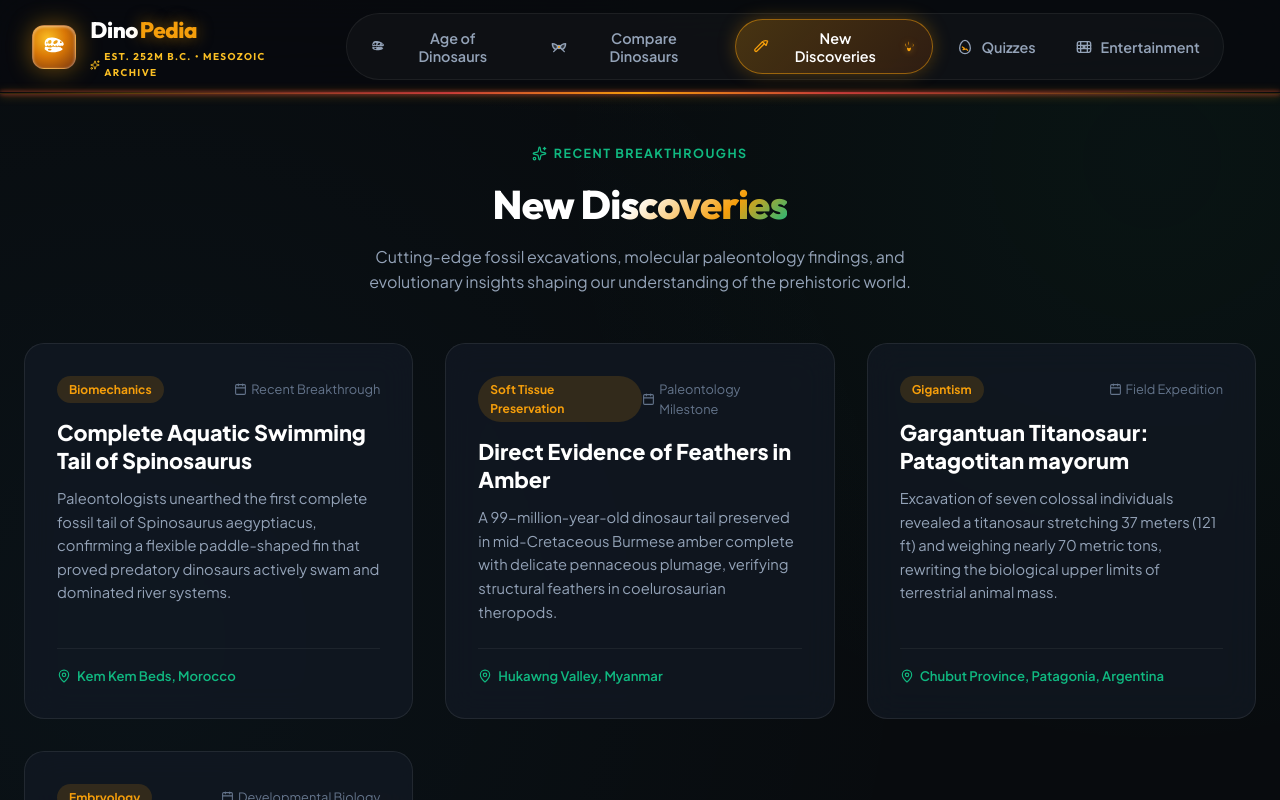
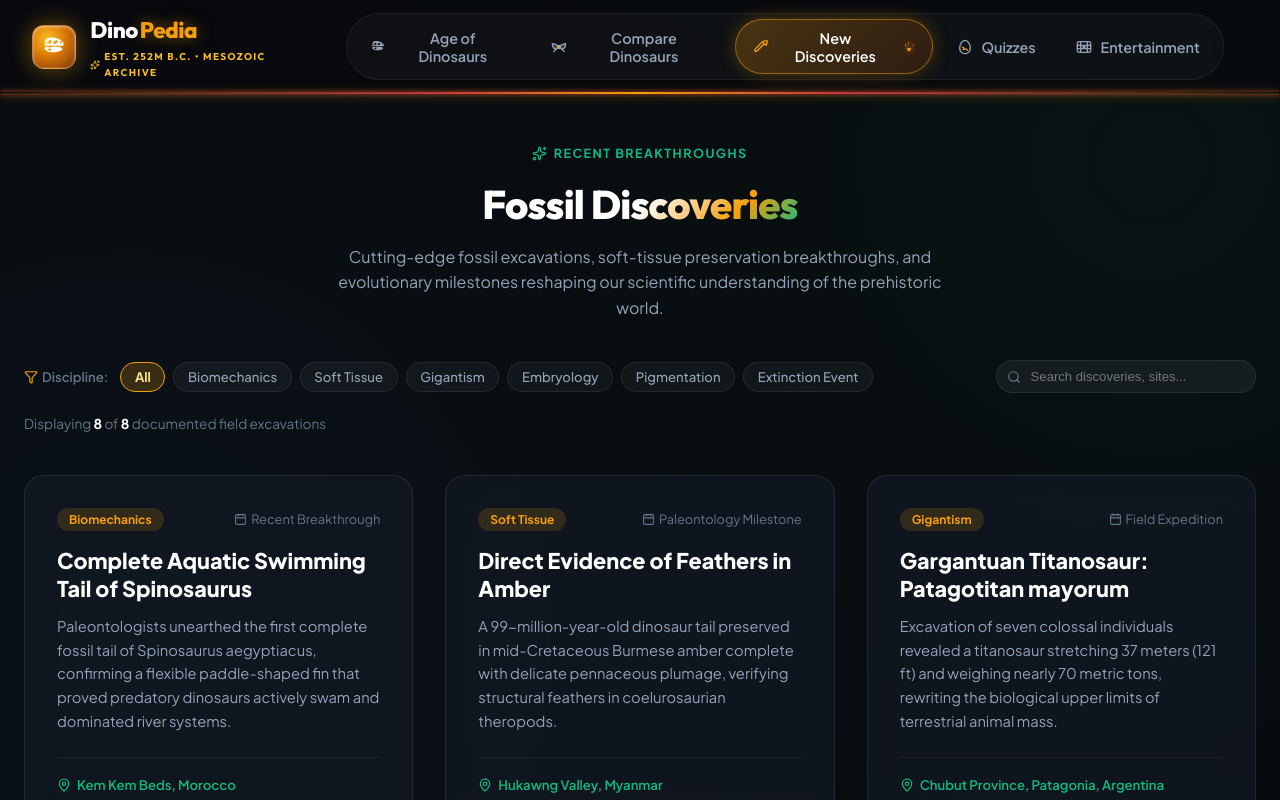
Before and after one commit to MinukaPanagoda/dinopedia, a React (Vite) app in the folder frontend/: page / in a window 1280 px wide. Both pictures are taken after a click on the button "New Discoveries". Shown: the top 800 px of the page. Built offline with nearby package versions, Linux system fonts and the light colour scheme.

Commit message:
feat(discoveries): add research discipline filters, live search, and expanded excavations catalog

```diff
--- a/frontend/src/components/DiscoveriesPage.jsx
+++ b/frontend/src/components/DiscoveriesPage.jsx
@@ -1,5 +1,5 @@
-import React from 'react';
-import { Sparkles, Calendar, MapPin } from 'lucide-react';
+import React, { useState } from 'react';
+import { Sparkles, Calendar, MapPin, Search, X, Filter, Compass } from 'lucide-react';
 
 const DISCOVERIES = [
   {
@@ -14,7 +14,7 @@ const DISCOVERIES = [
     year: "Paleontology Milestone",
     location: "Hukawng Valley, Myanmar",
     desc: "A 99-million-year-old dinosaur tail preserved in mid-Cretaceous Burmese amber complete with delicate pennaceous plumage, verifying structural feathers in coelurosaurian theropods.",
-    tag: "Soft Tissue Preservation"
+    tag: "Soft Tissue"
   },
   {
     title: "Gargantuan Titanosaur: Patagotitan mayorum",
@@ -29,38 +29,205 @@ const DISCOVERIES = [
     location: "Ganzhou, Southern China",
     desc: "An exquisitely preserved oviraptorosaur embryo curled in its egg in a pre-hatching posture identical to modern bird chicks, demonstrating that avian tucking behavior originated in theropods.",
     tag: "Embryology"
+  },
+  {
+    title: "Pristine 3D Armored Nodosaur Mummy: Borealopelta",
+    year: "Exceptional Preservation",
+    location: "Millennium Mine, Alberta, Canada",
+    desc: "A 110-million-year-old armored dinosaur so impeccably petrified in marine sediment that its keratinous armor sheaths, skin texture, and reddish-brown countershading camouflage remained intact.",
+    tag: "Soft Tissue"
+  },
+  {
+    title: "First Direct Color Pigments in Sinosauropteryx",
+    year: "Microscopic Breakthrough",
+    location: "Jehol Biota, Liaoning, China",
+    desc: "Scanning electron microscopy detected fossilized melanosome organelle structures in Sinosauropteryx feathers, revealing orange-and-white banded tail rings and a raccoon-like facial bandit mask.",
+    tag: "Pigmentation"
+  },
+  {
+    title: "Tanis: Ground Zero of Asteroid Impact Day",
+    year: "Extinction Event Bed",
+    location: "Hell Creek Formation, North Dakota, USA",
+    desc: "A seismically driven surge deposit capturing the immediate minutes to hours after the Chicxulub bolide impact, preserving impact glass spherules embedded directly in fossil fish gills.",
+    tag: "Extinction Event"
+  },
+  {
+    title: "Fossilized Vocal Larynx of Pinacosaurus",
+    year: "Paleoacoustics",
+    location: "Djadokhta Formation, Gobi Desert, Mongolia",
+    desc: "Discovery of a kinetic, bird-like larynx in an ankylosaur demonstrating that dinosaurs possessed vocal modifications capable of producing complex calls, coos, and loud acoustic displays.",
+    tag: "Biomechanics"
   }
 ];
 
+const DISCOVERY_TAGS = ["All", "Biomechanics", "Soft Tissue", "Gigantism", "Embryology", "Pigmentation", "Extinction Event"];
+
 export default function DiscoveriesPage() {
+  const [selectedTag, setSelectedTag] = useState("All");
+  const [searchQuery, setSearchQuery] = useState("");
+
+  const filteredDiscoveries = DISCOVERIES.filter(item => {
+    const matchesTag = selectedTag === "All" || item.tag === selectedTag;
+    const matchesSearch =
+      item.title.toLowerCase().includes(searchQuery.toLowerCase()) ||
+      item.location.toLowerCase().includes(searchQuery.toLowerCase()) ||
+      item.desc.toLowerCase().includes(searchQuery.toLowerCase()) ||
+      item.tag.toLowerCase().includes(searchQuery.toLowerCase());
+    return matchesTag && matchesSearch;
+  });
+
   return (
     <div className="home-container" style={{ padding: '3rem 1.5rem 6rem' }}>
-      <div className="section-header" style={{ textAlign: 'center', marginBottom: '3rem' }}>
+      <div className="section-header" style={{ textAlign: 'center', marginBottom: '2.5rem' }}>
         <div style={{ margin: '0 auto' }}>
           <div className="section-tag" style={{ justifyContent: 'center' }}>
             <Sparkles size={15} /> Recent Breakthroughs
           </div>
           <h1 className="section-title" style={{ fontSize: '2.5rem', marginBottom: '0.5rem' }}>
-            New <span className="hero-title-gradient">Discoveries</span>
+            Fossil <span className="hero-title-gradient">Discoveries</span>
           </h1>
-          <p style={{ color: 'var(--text-muted)', maxWidth: '620px', margin: '0 auto' }}>
-            Cutting-edge fossil excavations, molecular paleontology findings, and evolutionary insights shaping our understanding of the prehistoric world.
+          <p style={{ color: 'var(--text-muted)', maxWidth: '640px', margin: '0 auto' }}>
+            Cutting-edge fossil excavations, soft-tissue preservation breakthroughs, and evolutionary milestones reshaping our scientific understanding of the prehistoric world.
           </p>
         </div>
       </div>
 
+      {/* Filter and Search Bar */}
+      <div style={{ display: 'flex', flexDirection: 'column', gap: '1.25rem', marginBottom: '2.5rem' }}>
+        <div style={{ display: 'flex', justifyContent: 'space-between', alignItems: 'center', flexWrap: 'wrap', gap: '1rem' }}>
+          {/* Discipline Tags */}
+          <div style={{ display: 'flex', flexWrap: 'wrap', gap: '0.5rem', alignItems: 'center' }}>
+            <span style={{ display: 'flex', alignItems: 'center', gap: '4px', color: 'var(--text-dim)', fontSize: '0.82rem', marginRight: '4px', fontWeight: '600' }}>
+              <Filter size={14} color="var(--amber-primary)" /> Discipline:
+            </span>
+            {DISCOVERY_TAGS.map((tag) => (
+              <button
+                key={tag}
+                onClick={() => setSelectedTag(tag)}
+                style={{
+                  padding: '0.35rem 0.85rem',
+                  borderRadius: '999px',
+                  border: selectedTag === tag ? '1px solid var(--amber-primary)' : '1px solid rgba(255,255,255,0.08)',
+                  background: selectedTag === tag ? 'rgba(245, 158, 11, 0.2)' : 'rgba(255,255,255,0.04)',
+                  color: selectedTag === tag ? '#FDE68A' : 'var(--text-muted)',
+                  fontSize: '0.82rem',
+                  fontWeight: selectedTag === tag ? '700' : '500',
+                  cursor: 'pointer',
+                  transition: 'all 0.2s ease',
+                }}
+              >
+                {tag}
+              </button>
+            ))}
+          </div>
+
+          {/* Search Box */}
+          <div style={{ position: 'relative', width: '260px' }}>
+            <Search size={14} style={{ position: 'absolute', left: '11px', top: '50%', transform: 'translateY(-50%)', color: 'var(--text-dim)', pointerEvents: 'none' }} />
+            <input
+              type="text"
+              placeholder="Search discoveries, sites..."
+              value={searchQuery}
+              onChange={(e) => setSearchQuery(e.target.value)}
+              style={{
+                width: '100%',
+                padding: '0.5rem 2rem 0.5rem 2.1rem',
+                borderRadius: '999px',
+                background: 'rgba(255, 255, 255, 0.05)',
+                border: '1px solid var(--border-subtle)',
+                color: '#fff',
+                fontSize: '0.82rem',
+                outline: 'none',
+              }}
+            />
+            {searchQuery && (
+              <button
+                onClick={() => setSearchQuery('')}
+                style={{
+                  position: 'absolute',
+                  right: '9px',
+                  top: '50%',
+                  transform: 'translateY(-50%)',
+                  background: 'none',
+                  border: 'none',
+                  color: 'var(--text-dim)',
+                  cursor: 'pointer',
+                  padding: '2px',
+                  display: 'flex',
+                  alignItems: 'center',
+                }}
+                title="Clear search"
+              >
+                <X size={13} />
+              </button>
+            )}
+          </div>
+        </div>
+
+        {/* Counter Info */}
+        <div style={{ color: 'var(--text-dim)', fontSize: '0.85rem' }}>
+          Displaying <strong style={{ color: '#fff' }}>{filteredDiscoveries.length}</strong> of <strong style={{ color: '#fff' }}>{DISCOVERIES.length}</strong> documented field excavations
+          {selectedTag !== "All" && <span> in <strong style={{ color: 'var(--amber-light)' }}>{selectedTag}</strong></span>}
+        </div>
+      </div>
+
+      {/* Grid of Discoveries */}
+      {filteredDiscoveries.length === 0 ? (
+        <div className="glass-panel" style={{ padding: '3.5rem 2rem', textAlign: 'center', maxWidth: '500px', margin: '2rem auto' }}>
+          <Compass size={40} style={{ color: 'var(--amber-primary)', margin: '0 auto 1rem', opacity: 0.8 }} />
+          <h3 style={{ color: '#fff', fontSize: '1.25rem', marginBottom: '0.5rem' }}>No Excavations Found</h3>
+          <p style={{ color: 'var(--text-muted)', fontSize: '0.9rem', marginBottom: '1.25rem' }}>
+            No fossil discoveries matched your current search filters.
+          </p>
+          <button
+            onClick={() => {
+              setSelectedTag("All");
+              setSearchQuery("");
+            }}
+            className="btn-secondary"
+            style={{ fontSize: '0.85rem', padding: '0.45rem 1.25rem', borderRadius: '999px' }}
+          >
+            Reset Filters
+          </button>
+        </div>
+      ) : (
         <div style={{ display: 'grid', gridTemplateColumns: 'repeat(auto-fit, minmax(320px, 1fr))', gap: '2rem' }}>
-        {DISCOVERIES.map((item, index) => (
-          <div key={index} className="glass-panel" style={{ padding: '2rem', display: 'flex', flexDirection: 'column', justifyContent: 'space-between' }}>
+          {filteredDiscoveries.map((item, index) => (
+            <div
+              key={index}
+              className="glass-panel"
+              style={{
+                padding: '2rem',
+                display: 'flex',
+                flexDirection: 'column',
+                justifyContent: 'space-between',
+                borderRadius: '20px',
+                border: '1px solid rgba(255, 255, 255, 0.08)',
+                transition: 'transform 0.2s ease, border-color 0.2s ease',
+              }}
+            >
               <div>
                 <div style={{ display: 'flex', justifyContent: 'space-between', alignItems: 'center', marginBottom: '1rem' }}>
-                <span style={{ background: 'rgba(245, 158, 11, 0.15)', color: 'var(--amber-primary)', padding: '0.25rem 0.75rem', borderRadius: '999px', fontSize: '0.75rem', fontWeight: '700' }}>
+                  <button
+                    onClick={() => setSelectedTag(item.tag)}
+                    style={{
+                      background: 'rgba(245, 158, 11, 0.15)',
+                      color: 'var(--amber-primary)',
+                      padding: '0.25rem 0.75rem',
+                      borderRadius: '999px',
+                      fontSize: '0.75rem',
+                      fontWeight: '700',
+                      border: 'none',
+                      cursor: 'pointer'
+                    }}
+                  >
                     {item.tag}
-                </span>
+                  </button>
                   <span style={{ color: 'var(--text-dim)', fontSize: '0.8rem', display: 'flex', alignItems: 'center', gap: '4px' }}>
                     <Calendar size={13} /> {item.year}
                   </span>
                 </div>
+
                 <h3 style={{ fontSize: '1.35rem', fontWeight: '800', color: '#fff', marginBottom: '0.75rem', lineHeight: '1.3' }}>
                   {item.title}
                 </h3>
@@ -70,12 +237,13 @@ export default function DiscoveriesPage() {
               </div>
 
               <div style={{ display: 'flex', alignItems: 'center', gap: '6px', color: '#10B981', fontSize: '0.82rem', fontWeight: '600', borderTop: '1px solid rgba(255,255,255,0.06)', paddingTop: '1rem' }}>
-              <MapPin size={14} />
+                <MapPin size={14} style={{ flexShrink: 0 }} />
                 <span>{item.location}</span>
               </div>
             </div>
           ))}
         </div>
+      )}
     </div>
   );
 }
```
Lines whose indentation alone changed are shown as unchanged.
